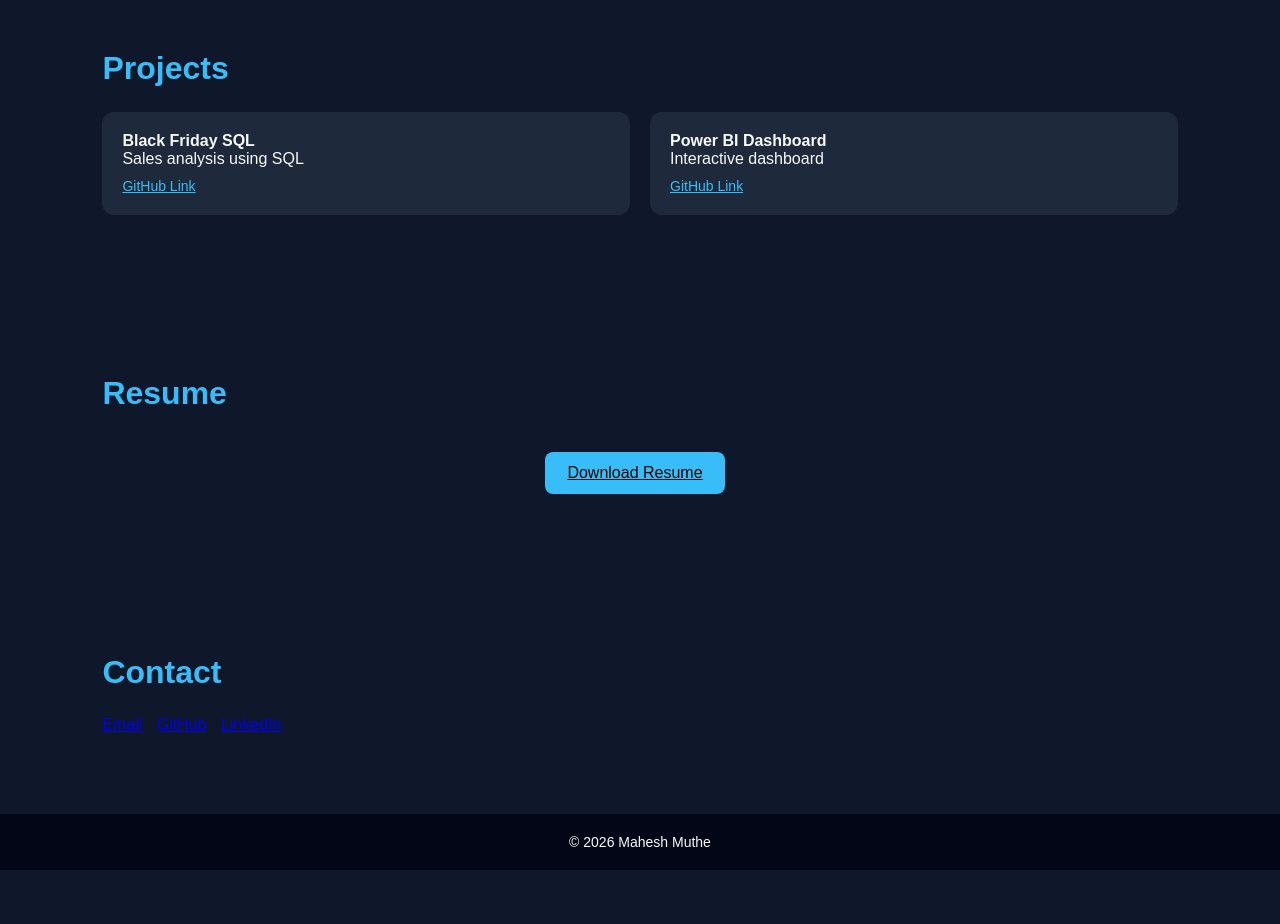
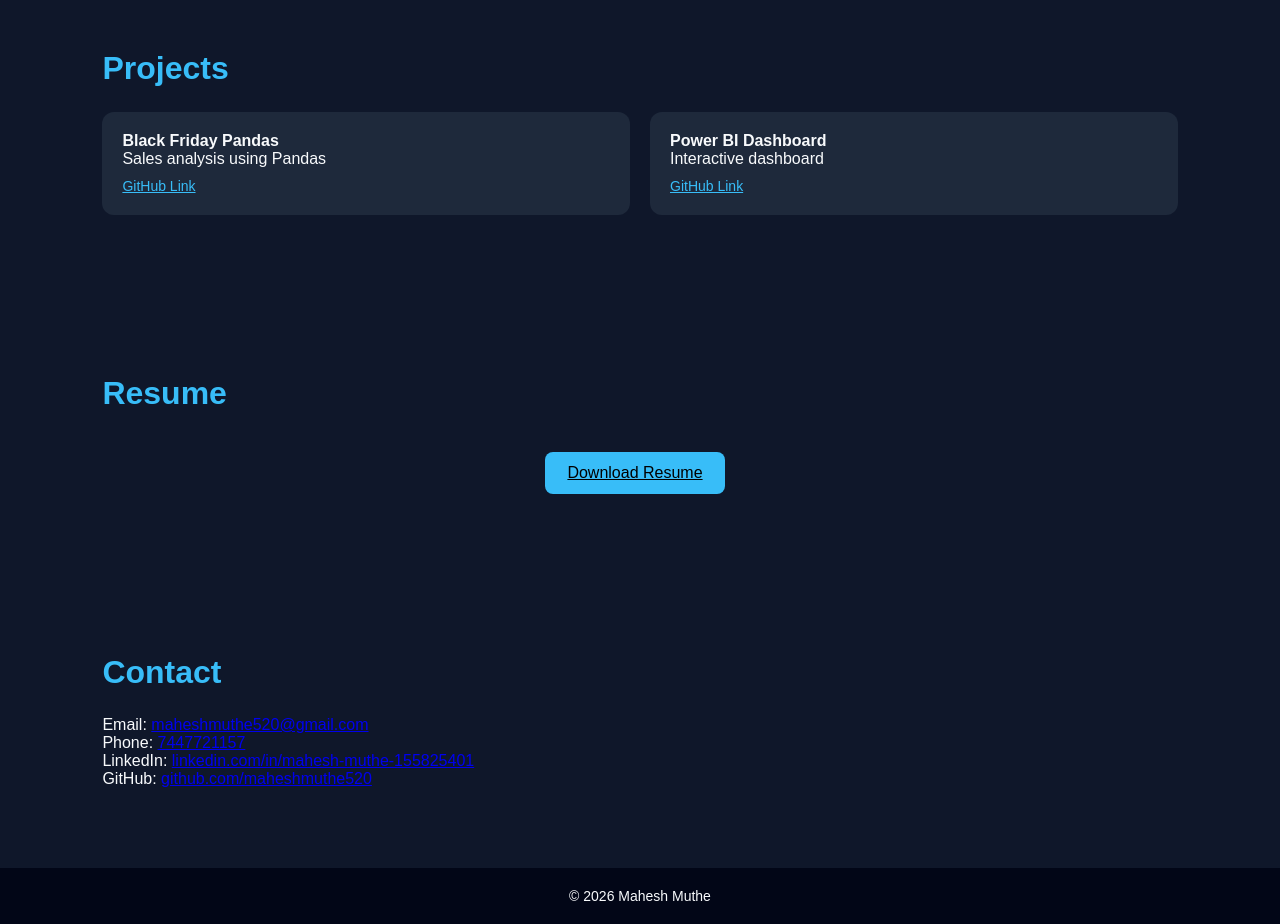
Before and after one commit to maheshmuthe520/portfolio-website, a plain HTML site: page index.html in a window 1280 px wide. Shown: the part 960-1884 px from the top of the page. Before the commit the page ends 1830 px from the top, so only its background shows below. Drawn offline with Linux system fonts and the light colour scheme.

Commit message:
Update index.html

```diff
--- a/index.html
+++ b/index.html
@@ -131,8 +131,8 @@ footer {
 </section><section id="projects">
   <h2 class="section-title">Projects</h2>
   <div class="projects-grid"><div class="project-card">
-  <h4>Black Friday SQL</h4>
-  <p>Sales analysis using SQL</p>
+  <h4>Black Friday Pandas</h4>
+  <p>Sales analysis using Pandas</p>
   <a href="#">GitHub Link</a>
 </div>
 
@@ -151,10 +151,19 @@ footer {
 </section><section id="contact">
   <h2 class="section-title">Contact</h2>
   <div class="contact-links">
-    <a href="mailto:maheshmuthe520@gmail.com">Email</a>
-    <a href="https://github.com">GitHub</a>
-    <a href="https://linkedin.com">LinkedIn</a>
-  </div>
+    <p>Email: <a href="mailto:maheshmuthe520@gmail.com">maheshmuthe520@gmail.com</a></p>
+
+<p>Phone: <a href="tel:7447721157">7447721157</a></p>
+
+<p>LinkedIn:
+<a href="https://linkedin.com/in/mahesh-muthe-155825401" target="_blank">
+linkedin.com/in/mahesh-muthe-155825401
+</a></p>
+
+<p>GitHub:
+<a href="https://github.com/maheshmuthe520" target="_blank">
+github.com/maheshmuthe520
+</a></p>
 </section><footer>
   <p>© 2026 Mahesh Muthe</p>
 </footer></body>
```
